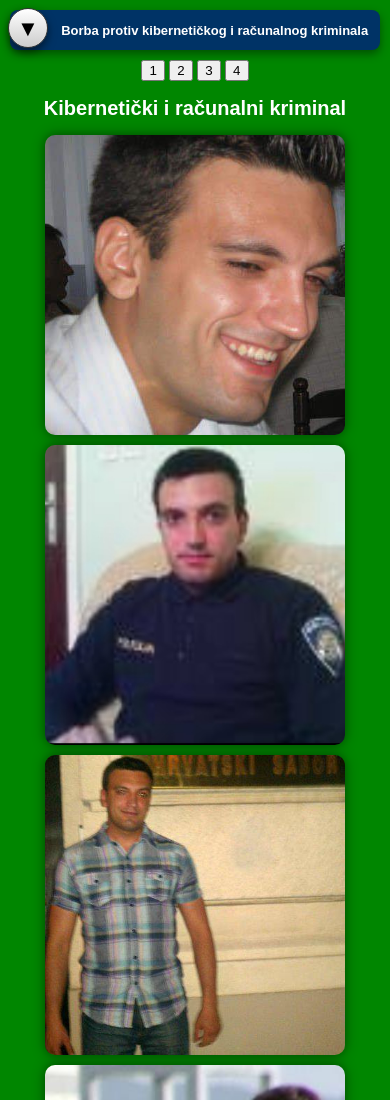
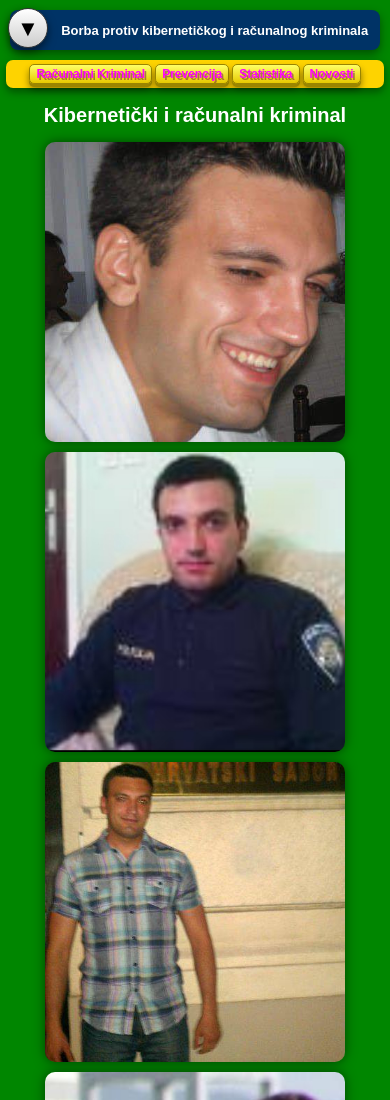
Before and after one commit to franjo-cloud/franjonovo, a plain HTML site: page index.html in a window 390 px wide. Shown: the top 1100 px of the page. Drawn offline with Linux system fonts and the light colour scheme.

Commit message:
Azurirane web datoteke

```diff
--- a/index.html
+++ b/index.html
@@ -1,70 +1,66 @@
 <!DOCTYPE html>
+
 <html lang="hr">
 
 <head>
 
 <meta charset="UTF-8">
-    <meta name="viewport" content="width=device-width, initial-scale=1.0">
+
+<meta name="viewport"
+      content="width=device-width, initial-scale=1.0">
 
 <title>Kibernetički i računalni kriminal</title>
 
-    <!-- CSS datoteka -->
+<!-- CSS -->
 <link rel="stylesheet" href="style.css">
-
 </head>
 
 <body>
 
-    <!-- =========================
-         BANER
-    ========================= -->
+<!-- ========================= BANER ========================= -->
 
 <div class="banner">
 
 <p>
     Borba protiv kibernetičkog i računalnog kriminala
 </p>
-
 </div>
 
+<!-- ========================= 4 GUMBA ========================= -->
 
-        <button type="button">1</button>
-        <button type="button">2</button>
-        <button type="button">3</button>
-        <button type="button">4</button>
+<div class="number-buttons">
 
-    </div>
- <!-- =========================
-         NASLOV
-    ========================= -->
-
-    <h1>
-        Kibernetički i računalni kriminal
-    </h1>
-
-
-    <!-- =========================
-         GUMB ZA POVEZNICE
-    ========================= -->
-
-    <button
-        id="btn"
-        class="toggleBtn"
-        type="button"
-        onclick="showLinks()"
-        aria-label="Otvori poveznice">
- ▼
-
+<button type="button">
+    Računalni Kriminal
 </button>
 
+<button type="button">
+    Prevencija
+</button>
 
-    <!-- =========================
-         VANJSKE POVEZNICE
-    ========================= -->
+<button type="button">
+    Statistika
+</button>
 
-    <div
-        class="links"
-        id="linkovi">
+<button type="button">
+    Novosti
+</button>
+</div>
+
+<!-- ========================= NASLOV ========================= -->
+
+<h1> Kibernetički i računalni kriminal </h1>
+
+<!-- ========================= GUMB ZA POVEZNICE ========================= -->
+
+<button id="btn" class="toggleBtn" type="button" onclick="showLinks()" aria-label="Otvori poveznice">
+
+▼
+</button>
+
+<!-- ========================= VANJSKE POVEZNICE ========================= -->
+
+<div class="links" id="linkovi">
 
 <a
     href="https://www.facebook.com"
@@ -94,20 +90,19 @@
     Europol
 
 </a>
+
+
 <a
     href="https://www.mup.gov.hr"
     target="_blank"
     rel="noopener noreferrer">
 
     Ministarstvo unutarnjih poslova RH
+
 </a>
-
 </div>
 
-
-    <!-- =========================
-         GALERIJA
-    ========================= -->
+<!-- ========================= GALERIJA ========================= -->
 
 <div class="gallery">
 
@@ -137,18 +132,16 @@
     alt="Slika 4"
     loading="lazy"
     onclick="zoom(this)">
-
 </div>
 
-
-    <!-- =========================
-         KARTA + TABLICA
-    ========================= -->
+<!-- ========================= SADRŽAJ ========================= -->
 
 <div class="content">
 
+<!-- =========================
+     GOOGLE KARTA
+========================= -->
 
-        <!-- GOOGLE KARTA -->
 <div class="map">
 
     <iframe
@@ -160,9 +153,12 @@ loading="lazy"
 </div>
 
 
-        <!-- TABLICA -->
+<!-- =========================
+     TABLICA
+========================= -->
 
 <div class="table-box">
+
 
     <div class="table-title">
 
@@ -178,6 +174,7 @@ loading="lazy"
             <tr>
 
                 <th>Grad</th>
+
                 <th>2018</th>
                 <th>2019</th>
                 <th>2020</th>
@@ -195,9 +192,11 @@ loading="lazy"
 
         <tbody>
 
+
             <tr>
 
                 <td>Zagreb</td>
+
                 <td></td>
                 <td></td>
                 <td></td>
@@ -209,9 +208,12 @@ loading="lazy"
                 <td></td>
 
             </tr>
+
+
             <tr>
 
                 <td>Osijek</td>
+
                 <td></td>
                 <td></td>
                 <td></td>
@@ -228,6 +230,7 @@ loading="lazy"
             <tr>
 
                 <td>Rijeka</td>
+
                 <td></td>
                 <td></td>
                 <td></td>
@@ -244,6 +247,7 @@ loading="lazy"
             <tr>
 
                 <td>Split</td>
+
                 <td></td>
                 <td></td>
                 <td></td>
@@ -256,27 +260,22 @@ loading="lazy"
 
             </tr>
 
+
         </tbody>
 
     </table>
 
 </div>
-
 </div>
 
-
-    <!-- =========================
-         PODNOŽJE
-    ========================= -->
+<!-- ========================= PODNOŽJE ========================= -->
 
 <footer>
 
 Powered by Radni Stol Operations
-
 </footer>
 
-
-    <!-- JavaScript datoteka -->
+<!-- ========================= JAVASCRIPT ========================= -->
 
 <script src="script.js"></script>
 
--- a/style.css
+++ b/style.css
@@ -1,27 +1,53 @@
 /* ========================= OSNOVNE POSTAVKE ========================= */
 { box-sizing: border-box; }
 html { scroll-behavior: smooth; }
-body { margin: 0; padding: 0; font-family: Arial, Helvetica, sans-serif; background: #008600; text-align: center; overflow-x: hidden; }
+body { margin: 0; padding: 0;
+font-family: Arial, Helvetica, sans-serif;
+
+background: #008600;
+
+text-align: center;
+
+overflow-x: hidden;
+}
 /* ========================= BANER ========================= */
-.banner { width: 600px; max-width: calc(100% - 20px); height: 50px; margin: 15px auto;
+.banner {
+width: 600px;
+
+max-width: calc(100% - 20px);
+
+height: 50px;
+
+margin: 15px auto;
+
 background: #003366;
+
 color: white;
 
 border-radius: 10px;
+
 overflow: hidden;
 
 display: flex;
+
 align-items: center;
 
-box-shadow: 0 4px 10px rgba(0, 0, 0, .4);
+box-shadow:
+    0 4px 10px rgba(0, 0, 0, .4);
 }
-.banner p { margin: 0; padding: 0;
+.banner p {
+margin: 0;
+
+padding: 0;
+
 white-space: nowrap;
 
 font-size: 20px;
+
 font-weight: bold;
 
-animation: scroll 12s linear infinite;
+animation:
+    scroll 12s linear infinite;
 }
 @keyframes scroll {
 from {
@@ -32,19 +58,45 @@ to {
     transform: translateX(-100%);
 }
 }
-/* ========================= 4 GUMBA 1 2 3 4 ========================= */
-.number-buttons { display: flex; justify-content: center; align-items: center;
+/* ========================= KONTEJNER 4 GUMBA ========================= */
+.number-buttons {
+display: flex;
+
+justify-content: center;
+
+align-items: center;
+
 gap: 8px;
 
+width: fit-content;
+
+max-width: 95%;
+
 margin: 5px auto 15px;
+
+padding: 5px 8px;
+
+background: #fed300;
+
+border-radius: 7px;
+
+box-shadow:
+    0 4px 8px rgba(0, 0, 0, .4);
 }
+/* ========================= GUMBI 1 - 4 ========================= */
 .number-buttons button {
-width: 80px;
+/* Širina se automatski prilagođava tekstu */
+
+width: auto;
+
+min-width: 0;
+
 height: 20px;
 
-padding: 0;
+padding: 0 10px;
 
-border: 1px solid #555;
+border: 1px solid #9a8500;
+
 border-radius: 5px;
 
 background: linear-gradient(
@@ -52,33 +104,51 @@ background: linear-gradient(
     #e6c900
 );
 
-color: #222;
+/* BOJA TEKSTA */
+
+color: #ff00ff;
 
 font-weight: bold;
+
 font-size: 14px;
 
 line-height: 18px;
 
+white-space: nowrap;
+
 cursor: pointer;
+
+/* ISPUPČEN GUMB */
 
 box-shadow:
     0 3px 0 #9a8500,
     0 5px 7px rgba(0, 0, 0, .45);
+
+/* UDUBLJEN TEKST 2 PX */
+
+text-shadow:
+    2px 2px 0 rgba(80, 0, 80, .45);
 
 transition:
     transform .1s,
     box-shadow .1s,
     background .1s;
 }
-/* Gumb kada se pritisne */
+/* ========================= PRITISNUTI GUMB ========================= */
 .number-buttons button:active {
-transform: translateY(3px);
+transform:
+    translateY(3px);
 
 background: #b89f00;
+
+color: #ff00ff;
 
 box-shadow:
     0 1px 0 #756600,
     0 2px 3px rgba(0, 0, 0, .4);
+
+text-shadow:
+    2px 2px 0 rgba(80, 0, 80, .45);
 }
 /* ========================= NASLOV ========================= */
 h1 {
@@ -93,16 +163,19 @@ margin: 20px 10px;
 position: fixed;
 
 top: 10px;
+
 left: 10px;
 
 width: 45px;
+
 height: 45px;
 
 border-radius: 50%;
 
 border: 1px solid #333;
 
-background: linear-gradient(
+background:
+    linear-gradient(
         #ffffff,
         #cccccc
     );
@@ -111,7 +184,9 @@ box-shadow:
     0 4px 8px rgba(0, 0, 0, .5);
 
 cursor: pointer;
+
 font-size: 25px;
+
 line-height: 40px;
 
 z-index: 1000;
@@ -122,27 +197,30 @@ transition: .4s;
 box-shadow:
     0 2px 3px rgba(0, 0, 0, .5);
 
-transform: translateY(2px);
+transform:
+    translateY(2px);
 }
 .toggleBtn.rotate {
-transform: rotate(180deg);
+transform:
+    rotate(180deg);
 }
 /* ========================= VANJSKE POVEZNICE ========================= */
 .links {
 display: none;
 
 width: 90%;
+
 max-width: 500px;
 
 margin: 10px auto 20px;
 
 padding: 10px;
 
-background: rgba(0, 0, 0, .2);
+background:
+    rgba(0, 0, 0, .2);
 
 border-radius: 12px;
 }
-/* Pojedinačna poveznica */
 .links a {
 display: block;
 
@@ -151,13 +229,15 @@ color: white;
 text-decoration: none;
 
 font-size: 18px;
+
 font-weight: bold;
 
 margin: 10px 0;
 
 padding: 12px;
 
-background: linear-gradient(
+background:
+    linear-gradient(
         #064a82,
         #003366
     );
@@ -175,9 +255,9 @@ transition:
     box-shadow .1s,
     background .1s;
 }
-/* Udubljivanje poveznice */
 .links a:active {
-transform: translateY(4px);
+transform:
+    translateY(4px);
 
 background: #00264d;
 
@@ -219,11 +299,12 @@ box-shadow:
 transition: .3s;
 }
 .gallery img:hover {
-transform: scale(1.05);
+transform:
+    scale(1.05);
 }
-
 .gallery img.zoom {
-transform: scale(1.4);
+transform:
+    scale(1.4);
 
 position: relative;
 
@@ -290,11 +371,13 @@ background: #003366;
 
 padding: 10px;
 
-border-radius: 10px 10px 0 0;
+border-radius:
+    10px 10px 0 0;
 
 font-weight: bold;
 
-animation: pulse 2s infinite;
+animation:
+    pulse 2s infinite;
 }
 @keyframes pulse {
 0% {
@@ -309,7 +392,6 @@ animation: pulse 2s infinite;
     opacity: 1;
 }
 }
-/* Tablica */
 table {
 border-collapse: collapse;
 
@@ -319,18 +401,24 @@ min-width: 850px;
 
 width: 100%;
 
-animation: tableShow 1.5s ease;
+animation:
+    tableShow 1.5s ease;
 }
-/* POPRAVLJENO */
 @keyframes tableShow {
 from {
+
     opacity: 0;
-    transform: translateY(40px);
+
+    transform:
+        translateY(40px);
 }
 
 to {
+
     opacity: 1;
-    transform: translateY(0);
+
+    transform:
+        translateY(0);
 }
 }
 th {
@@ -378,26 +466,43 @@ font-weight: bold;
     border-radius: 8px;
 }
 
+
 .banner p {
 
     font-size: 15px;
 }
 
 
+/* 4 GUMBA */
+
 .number-buttons {
 
     gap: 5px;
 
+    width: 95%;
+
+    padding: 5px;
+
     margin: 5px auto 15px;
+
+    flex-wrap: wrap;
 }
+
 
 .number-buttons button {
 
-    width: 80px;
+    width: auto;
 
     height: 20px;
+
+    padding:
+        0 8px;
+
+    font-size: 13px;
 }
 
+
+/* NASLOV */
 
 h1 {
 
@@ -408,6 +513,8 @@ h1 {
     margin: 15px 10px;
 }
 
+
+/* GUMB */
 
 .toggleBtn {
 
@@ -423,7 +530,7 @@ h1 {
 
     line-height: 35px;
 }
-
+/* LINKOVI */
 
 .links {
 
@@ -432,6 +539,7 @@ h1 {
     margin: 10px auto 15px;
 }
 
+
 .links a {
 
     font-size: 16px;
@@ -439,6 +547,8 @@ h1 {
     padding: 11px;
 }
 
+
+/* GALERIJA */
 
 .gallery {
 
@@ -452,6 +562,7 @@ h1 {
     margin: 15px auto;
 }
 
+
 .gallery img {
 
     width: 100%;
@@ -459,11 +570,15 @@ h1 {
     max-width: none;
 }
 
+
 .gallery img.zoom {
 
-    transform: scale(1.15);
+    transform:
+        scale(1.15);
 }
 
+
+/* SADRŽAJ */
 
 .content {
 
@@ -475,12 +590,15 @@ h1 {
 }
 
 
+/* KARTA */
+
 .map {
 
     width: 100%;
 
     border-width: 3px;
 }
+
 
 .map iframe {
 
@@ -490,12 +608,15 @@ h1 {
 }
 
 
+/* TABLICA */
+
 .table-box {
 
     width: 100%;
 
     overflow-x: auto;
 }
+
 
 .table-title {
 
@@ -504,6 +625,7 @@ h1 {
     padding: 9px;
 }
 
+
 table {
 
     min-width: 850px;
@@ -511,12 +633,15 @@ table {
     font-size: 13px;
 }
 
+
 th,
 td {
 
     padding: 8px;
 }
 
+
+/* FOOTER */
 
 footer {
 
@@ -534,6 +659,7 @@ footer {
     height: 40px;
 }
 
+
 .banner p {
 
     font-size: 13px;
@@ -543,14 +669,19 @@ footer {
 .number-buttons {
 
     gap: 3px;
+
+    padding: 4px;
 }
+
+
 .number-buttons button {
-
-    width: 80px;
 
     height: 20px;
 
-    font-size: 13px;
+    padding:
+        0 6px;
+
+    font-size: 12px;
 }
 
 
@@ -561,10 +692,12 @@ h1 {
 
 
 .gallery {
+
     grid-template-columns: 1fr;
 
     width: 85%;
 }
+
 
 .gallery img {
 
@@ -590,6 +723,7 @@ grid-template-columns: 1fr;
     transform: none;
 }
 
+
 tr:hover {
 
     transform: none;
```
Also changed, not shown: script.js (+18 -6 lines). Lines whose indentation alone changed are shown as unchanged.
